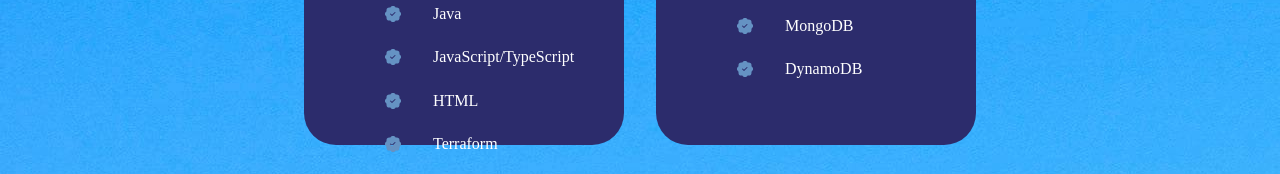
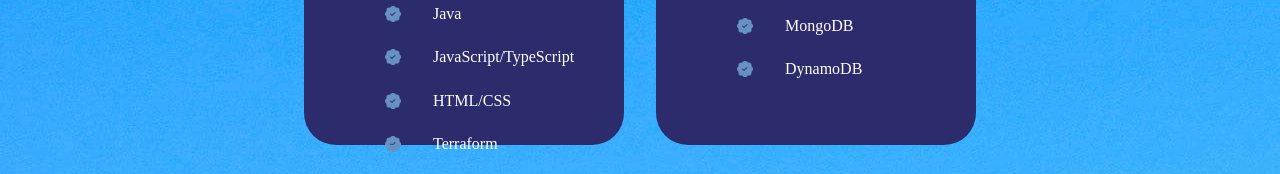
Before and after one commit to aiyer11/aiyer11.github.io, a React (Create React App) app: page / in a window 1280 px wide. Shown: the part 1933-2107 px from the top of the page. Built offline with nearby package versions, Linux system fonts and the light colour scheme; a web font is replaced by a local one.

Commit message:
Started working on projects page

```diff
--- a/src/components/Skills/Skills.jsx
+++ b/src/components/Skills/Skills.jsx
@@ -20,7 +20,7 @@
                         </article>
                         <article className="skills_details">
                             <BsFillPatchCheckFill className="skills_details_icon"/>
-                            <h4>HTML</h4>
+                            <h4>HTML/CSS</h4>
                         </article>
                         <article className="skills_details">
                             <BsFillPatchCheckFill className="skills_details_icon"/>
```
Also changed, not shown: src/components/projects/Projects.jsx (+14 -0 lines).
